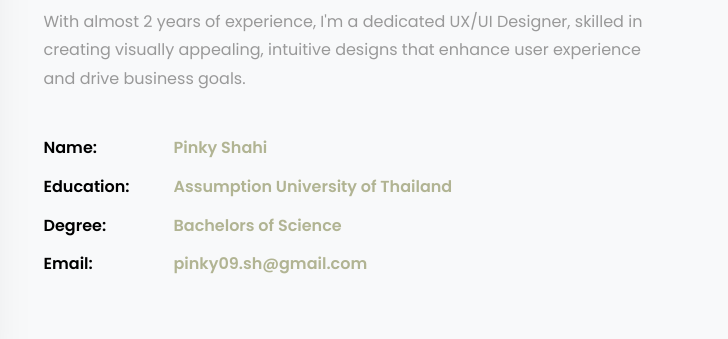
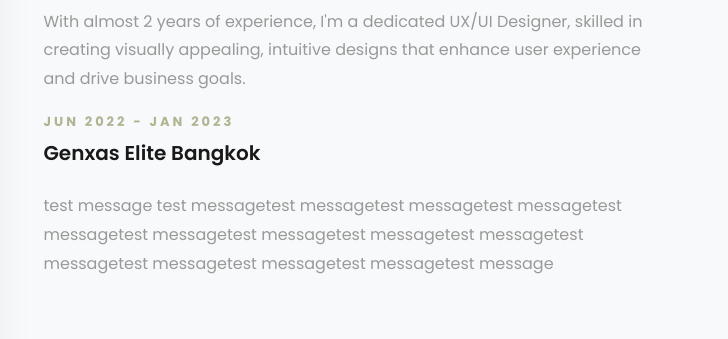
Before and after one commit to pinkyshh/portfolio, a plain HTML site: page index.html in a window 1280 px wide. Shown: the part 2097-2436 px from the top of the page, 552-1280 px from the left. Drawn offline with Linux system fonts and the light colour scheme; some packages are replaced by stand-ins of ours; no server answers.

Commit message:
test experience

```diff
--- a/index.html
+++ b/index.html
@@ -202,12 +202,18 @@
 								<h2 class="mb-4" style="font-size: 34px; text-transform: capitalize;">Work Experience</h2>
 								<p>With almost 2 years of experience, I'm a dedicated UX/UI Designer, skilled in creating visually appealing, intuitive designs that enhance user experience and drive business goals. </p>
 
-								<ul class="about-info mt-4 px-md-0 px-2">
+								<!-- <ul class="about-info mt-4 px-md-0 px-2">
 									<li class="d-flex"><span>Name:</span> <span>Pinky Shahi</span></li>
 									<li class="d-flex"><span>Education: </span> <span>Assumption University of Thailand</span></li>
 									<li class="d-flex"><span>Degree: </span> <span>Bachelors of Science</span></li>
 									<li class="d-flex"><span>Email: </span> <span>pinky09.sh@gmail.com</span></li>
-								</ul>
+								</ul> -->
+								<div>
+									<span class="subheading">Jun 2022 - Jan 2023</span>
+									<h2 class="mb-4" style="font-size: 20px; text-transform: capitalize;">Genxas Elite Bangkok</h2>
+									<p>test message test messagetest messagetest messagetest messagetest messagetest messagetest messagetest messagetest messagetest messagetest messagetest messagetest messagetest message</p>
+
+								</div>
 							</div>
 <!-- 							<div class="col-md-12">
 								<div class="my-interest d-lg-flex w-100">
```
